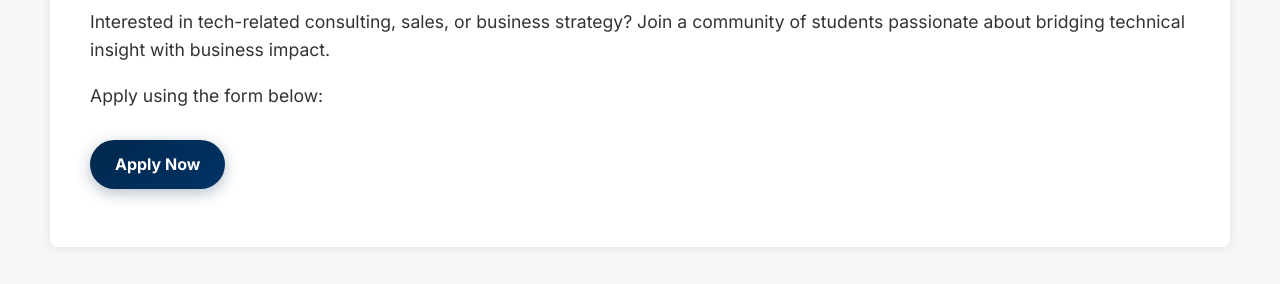
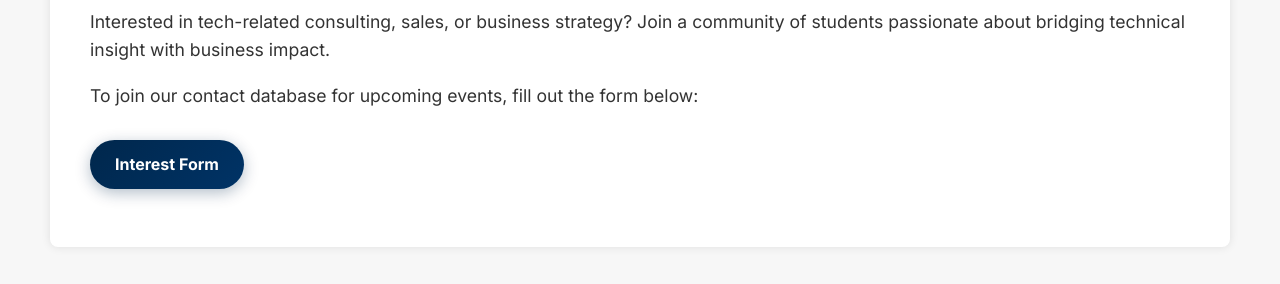
Before and after one commit to henrywestphal23/ebg-website, a plain HTML site: page apply.html in a window 1280 px wide. Shown: the part 324-608 px from the top of the page. Drawn offline with Linux system fonts and the light colour scheme.

Commit message:
interest form update

```diff
--- a/apply.html
+++ b/apply.html
@@ -24,8 +24,8 @@
   <section>
     <h1>Join EBG</h1>
     <p>Interested in tech-related consulting, sales, or business strategy? Join a community of students passionate about bridging technical insight with business impact.</p>
-    <p>Apply using the form below:</p>
-    <a href="https://docs.google.com/forms/d/e/1FAIpQLScwEj0ykCM9ORHn9tRxAd9tAzINJj15XAks4VUxmkJ5K8cgRg/viewform?usp=dialog" target="_blank" class="apply-button">Apply Now</a>
+    <p>To join our contact database for upcoming events, fill out the form below:</p>
+    <a href="https://docs.google.com/forms/d/e/1FAIpQLScpxoD5moCdRWPxb8cmWdJJqaN8_5rNKTDgUHL_yMnZz8BgCA/viewform?usp=header" target="_blank" class="apply-button">Interest Form</a>
   </section>
 
   <footer>
```
